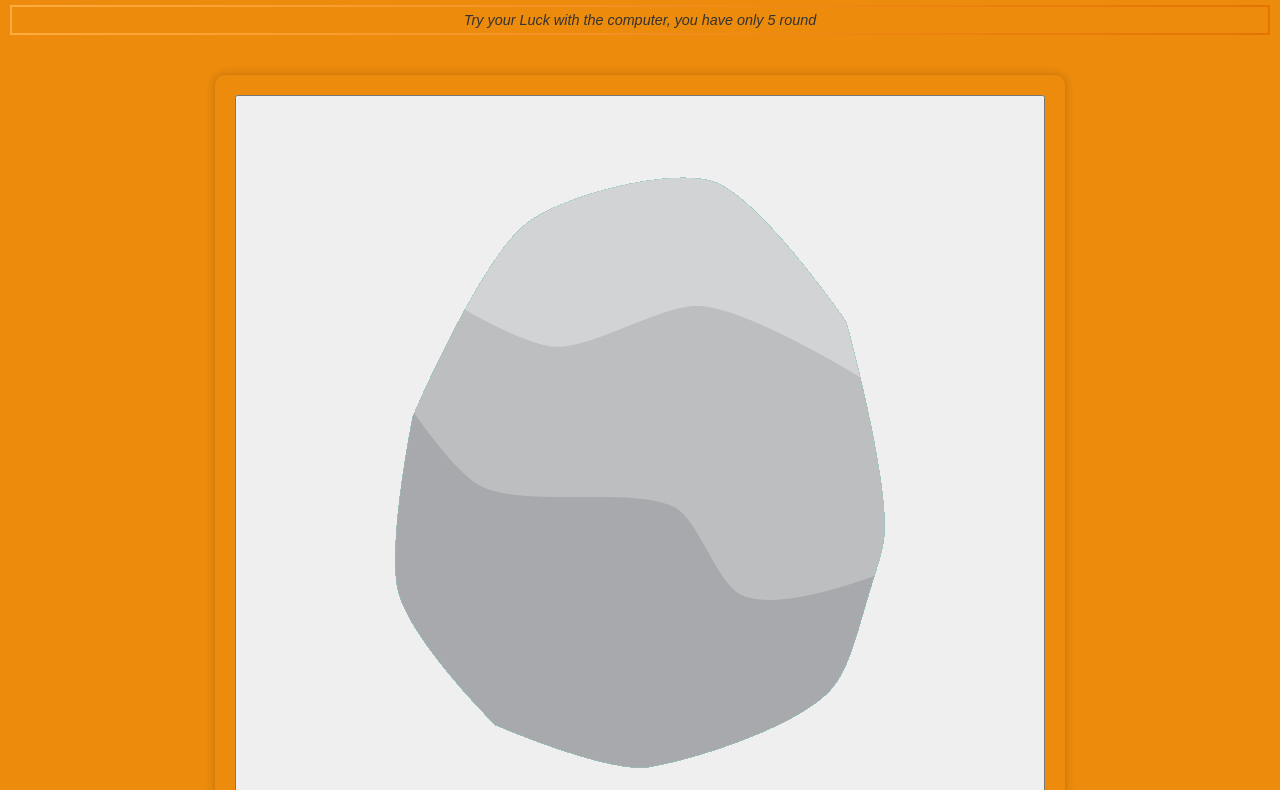
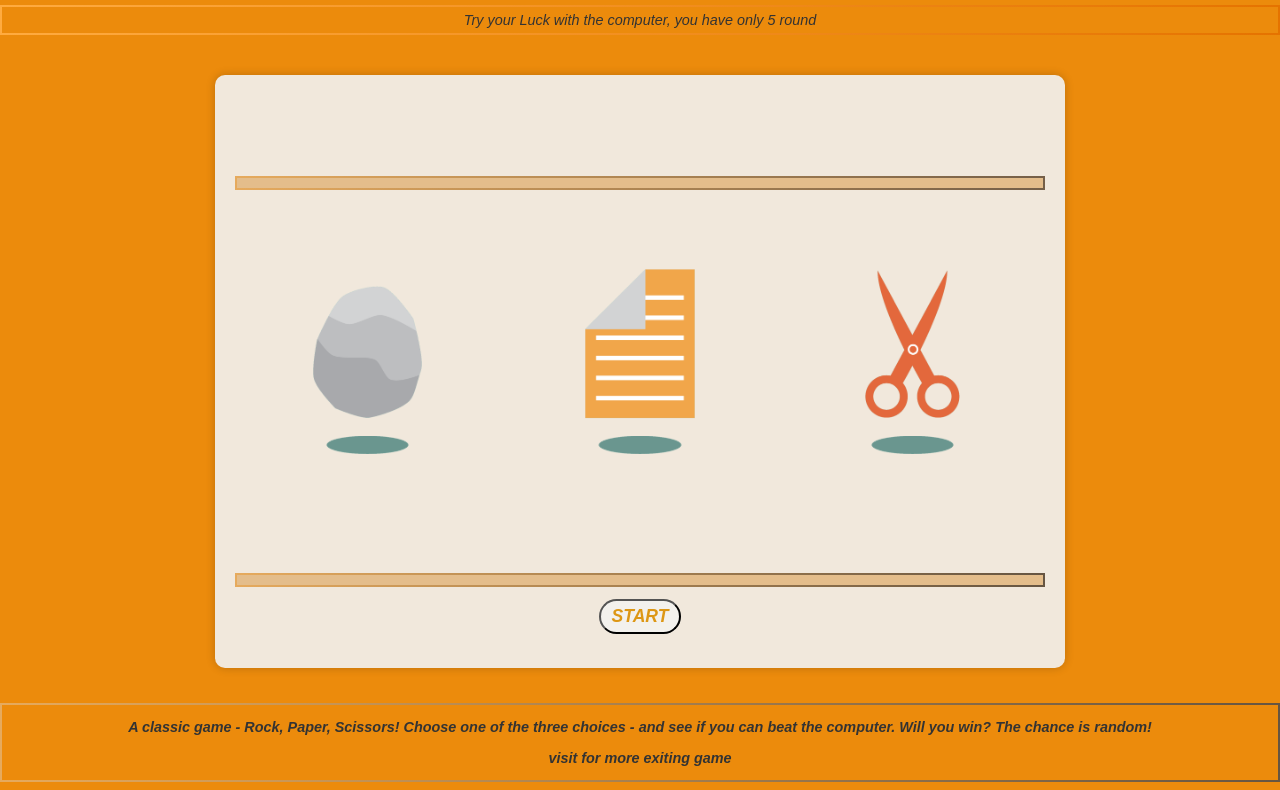
Before and after one commit to Okoro91/rps-game, a plain HTML site: page index.html in a window 1280 px wide. Shown: the part 104-894 px from the top of the page. Drawn offline with Linux system fonts and the light colour scheme.

Commit message:
improved style and script to complete game UI

```diff
--- a/index.html
+++ b/index.html
@@ -23,20 +23,21 @@
         </div>
 
         <div id="result"></div>
+
         <div class="gamebutton">
-            <button id="rock">
+            <button id="rock" class="btn">
                 <div class="image-container">
                     <img src="./image/rock.png" alt="" class="rps-image">
                     <img src="./image/shadow.png" alt="rps image shadow" class="shadow">
                 </div>
             </button>
-            <button id="paper">
+            <button id="paper" class="btn">
                 <div class="image-container">
                     <img src="./image/paper.png" alt="" class="rps-image">
                     <img src="./image/shadow.png" alt="rps image shadow" class="shadow">
                 </div>
             </button>
-            <button id="scissors">
+            <button id="scissors" class="btn">
                 <div class="image-container">
                     <img src="./image/scissors.png" alt="" class="rps-image">
                     <img src="./image/shadow.png" alt="rps image shadow" class="shadow">
@@ -49,13 +50,14 @@
             <div id="computer"></div>
         </div>
 
-        <div class="game-end">
+        <div class="game-tools">
             <div id="finalWinner"></div>
-            <button id="reset">Reset</button>
+            <button id="reset">Start</button>
         </div>
-
     </main>
     <footer>
+        <p>A classic game - Rock, Paper, Scissors! Choose one of the three choices - and see if you can beat the computer.
+Will you win? The chance is random!</p>
         <p>visit for more exiting game</p>
     </footer>
 </body>
--- a/script.js
+++ b/script.js
@@ -17,7 +17,7 @@ function getComputerChoice() {
  function playRound(playerSelection, computerSelection) {
     //compare both side to deterrmine the game winner
     if (playerSelection === computerSelection) {
-        return "draw"
+        return "draw!!"
     }else if (playerSelection === "rock" && computerSelection === "scissors") {
         return "win";
     }else if (playerSelection === "paper" && computerSelection === "rock"){
@@ -47,9 +47,9 @@ function choiceUpdate(playerSelection, computerSelection, result){
 
     const resultDiv = document.querySelector('#result');
     if(result === "win"){
-        resultDiv.textContent = `Round Result: You ${result}, ${playerSelection} beat ${computerSelection}`;
+        resultDiv.textContent = `Round Result: You ${result}! ${playerSelection} beat ${computerSelection}`;
     }else if (result === "loss"){
-        resultDiv.textContent = `Round Result: You ${result}, ${computerSelection}  beat ${playerSelection}`;
+        resultDiv.textContent = `Round Result: You ${result}! ${computerSelection}  beat ${playerSelection}`;
     }else{
         resultDiv.textContent = `Round Result: ${result}`;
     }
--- a/style.css
+++ b/style.css
@@ -15,7 +15,7 @@ header {
     width: 100%;
     text-align: center;
     margin: 10px 0;
-    padding: 10px;
+    padding: 10px 0;
 }
 
 h1, h3 {
@@ -38,7 +38,7 @@ h3 {
     color: #333333;
 }
 
-p {
+header p {
     font-size: 0.9rem;
     font-weight: 500;
     width: 100%;
@@ -51,12 +51,18 @@ p {
 }
 
 #game-container {
-    background-color: #ec8b0c;
+    display: flex;
+    flex-flow: column nowrap;
+    justify-content: space-around;
+    align-items: center;
+    background-color: #f1e8dc;
     border-radius: 10px;
     box-shadow: 0px 0px 10px rgba(0, 0, 0, 0.2);
     max-width: 850px;
+    min-height: 593px;
     margin: 0 auto;
     padding: 20px;
+    color: #4a0788;
 }
 
 .score-board {
@@ -66,4 +72,139 @@ p {
     text-align: start;
     font-size: 1.4rem;
     font-weight: 500;
+    width: 100%;
+    margin-bottom: 40px;
 }
+
+#result {
+    display: block;
+    background-color: #e4bd8b;
+    font-size: 1.1rem;
+    font-weight: 900;
+    font-style: italic;
+    width: 100%;
+    border: 2px solid transparent;
+    border-image: linear-gradient(to right, #e6aa5d, #755f48);
+    border-image-slice: 1;
+    margin-bottom: 30px;
+    padding: 5px;
+}
+
+.gamebutton {
+    position: relative;
+    display: flex;
+    justify-content: space-around;
+    align-items: center;
+    gap: 8px;
+    width: 100%;
+    margin: 20px auto;
+}
+
+.gamebutton button {
+    display: block;
+    background-color: transparent;
+    width: 100%;
+    border: none;
+    border-radius: 5px;
+    cursor: pointer;
+    transition: transform 0.5s, box-shadow 0.7s;
+    animation: moveInBottom 9s ease-out;
+    animation-fill-mode: backwards;
+    flex: 0 1 15%;
+}
+
+
+
+.btn:hover {
+    border: none;
+    background-color: transparent;
+    transform: translateY(-3px);
+    box-shadow: 0 10px 20px #b37d0933;
+}
+
+.btn:active {
+    border: none;
+    background-color: transparent;
+    transform: translateY(15px);
+    box-shadow: 0 5px 10px #b37d0933;
+}
+
+img {
+    width: 100%;
+    height: auto;
+}
+
+.pc-choice {
+    display: flex;
+    justify-content: space-between;
+    align-items: start;
+    text-align: start;
+    font-size: 1.4rem;
+    font-weight: 500;
+    width: 100%;
+    margin: 20px 0;
+}
+
+
+.game-tools {
+    display: flex;
+    flex-flow: column nowrap;
+    justify-content: center;
+    align-items: center;
+    width: 100%;
+    gap: 12px;
+}
+
+#finalWinner {
+    display: block;
+    background-color: #e4bd8b;
+    font-size: 1.1rem;
+    font-weight: 900;
+    font-style: italic;
+    width: 100%;
+    border: 2px solid transparent;
+    border-image: linear-gradient(to right, #e6aa5d, #665542);
+    border-image-slice: 1;
+    padding: 5px;
+}
+
+#reset {
+    display: block;
+    font-size: 1.1rem;
+    font-weight: 700;
+    font-style: italic;
+    background-color: #f3f1ed;
+    color: #dd9715;
+    border: 1 solid #e29118;
+    border-radius: 50px;
+    padding: 5px 10px;
+    animation: moveInBottom 5s ease-out;
+    animation-fill-mode: backwards;
+    text-transform: uppercase;
+    transition: 0.2s;
+}
+
+#reset:hover {
+    transform: translateY(-3px);
+    box-shadow: 0 6px 0 -4px #f3f1ed, 0 9px 0 -4px #d1b741, 0 12px 0 -4px #e6dcbb;
+}
+
+#reset:active {
+    transform: translateY(-1px);
+    box-shadow: 7px 10px 20px #c58c3733;
+}
+
+footer {
+    display: block;
+    width: 100%;
+    border: 2px solid transparent;
+    border-image: linear-gradient(to right, #e6aa5d, #665542);
+    border-image-slice: 1;
+    margin-top: 35px;
+}
+
+footer p {
+    font-size: 0.9rem;
+    font-weight: 700;
+    font-style: italic;
+}
```
